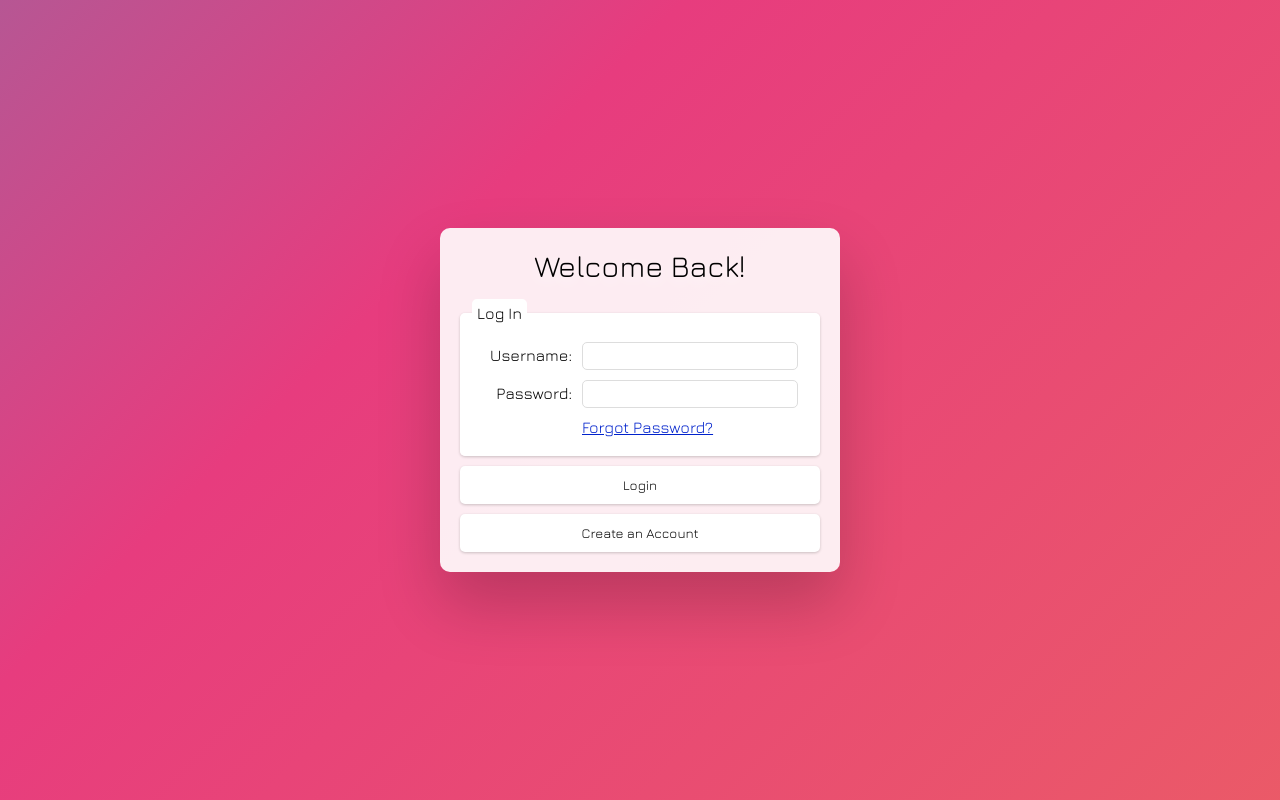
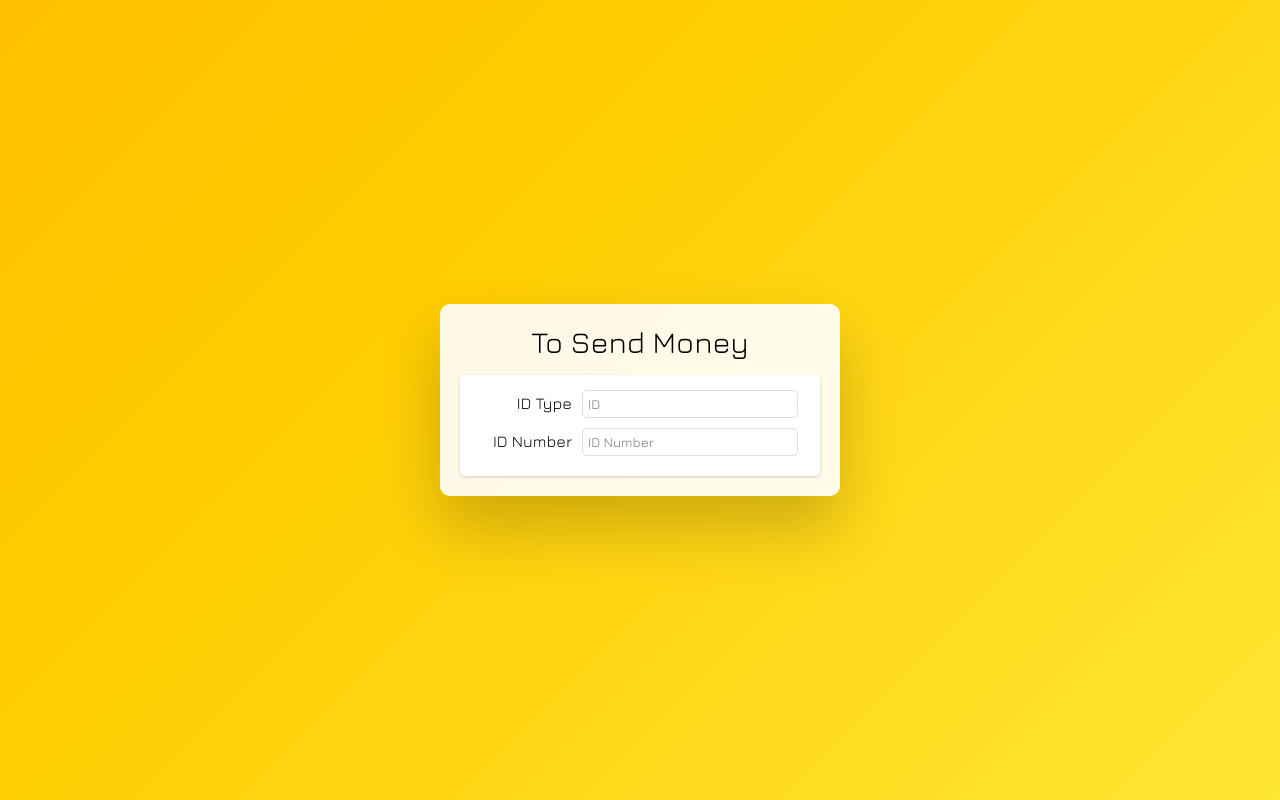
Before and after one commit to Cipppo/EasternUnion, a React (Create React App) app in the folder app/app/: page / in a window 1280 px wide. Built offline with nearby package versions, Linux system fonts and the light colour scheme.

Commit message:
Modified App & index

```diff
--- a/app/app/src/App.js
+++ b/app/app/src/App.js
@@ -20,7 +20,7 @@ function App() {
     <div >
       <BrowserRouter>
         <Routes>
-          <Route exact path="/" element={<MainRoot user = {false} />}/>
+          <Route exact path="/" element={<MainRoot user = {true} />}/>
           <Route path="/CreateUser" element={<CreateUser />}/>
         </Routes>
       </BrowserRouter>
--- a/app/app/src/index.js
+++ b/app/app/src/index.js
@@ -2,6 +2,7 @@ import React from 'react';
 import ReactDOM from 'react-dom/client';
 import EntryPage from './Login/EntryPage';
 import CreateUser from './AdminCreateUser/CreateUser'
+import SendMoney from './SendMoney/SendMoney'
 import './index.css';
 
 
@@ -13,7 +14,7 @@ import App from './App';
 
 const root = ReactDOM.createRoot(document.getElementById('root'));
 root.render(
-    <App />
+    <SendMoney />
 
 
 );
```
